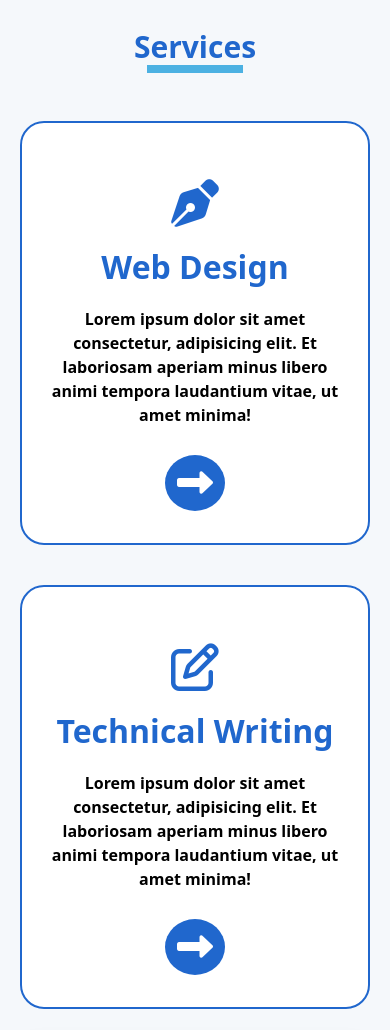
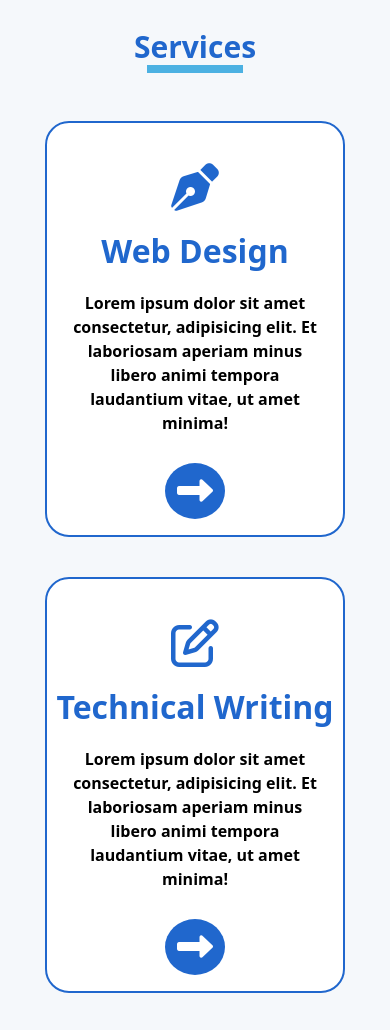
Before and after one commit to overdose-dev/my-portfolio, a website: page index.html in a window 390 px wide. Shown: the part 1180-2210 px from the top of the page. Drawn offline with nearby package versions, Linux system fonts and the light colour scheme.

Commit message:
reduced the width of the service card on mobile so it doesn't look clustered

```diff
--- a/index.html
+++ b/index.html
@@ -26,7 +26,7 @@
       rel="stylesheet"
       href="https://cdnjs.cloudflare.com/ajax/libs/font-awesome/6.4.2/css/all.min.css"
     />
-    <!-- <script src="https://cdn.tailwindcss.com"></script> -->
+    <script src="https://cdn.tailwindcss.com"></script>
     <link href="./dist/output.css" rel="stylesheet" />
     <style>
       #hero-section::before,
@@ -239,7 +239,7 @@
       >
         <div
           id="service-card"
-          class="bg-white flex flex-col w-[350px] lg:py-4 py-8 px-4 rounded-3xl border-2 border-solid border-primary text-primary transition duration-300 hover:scale-105"
+          class=" bg-white flex flex-col lg:w-[350px] w-[300px] lg:py-5 py-4 px-2 rounded-3xl border-2 border-solid border-primary text-primary transition duration-300 hover:scale-105"
         >
           <i class="fa-solid fa-pen-nib mx-0 text-5xl mt-6"></i>
           <span id="service-title" class="font-semibold my-4 mx-0 text-[32px]"
@@ -261,7 +261,7 @@
         </div>
         <div
           id="service-card"
-          class="bg-white flex flex-col w-[350px] lg:py-4 py-8 px-4 rounded-3xl border-2 border-solid border-primary text-primary transition duration-300 hover:scale-105"
+          class="bg-white flex flex-col lg:w-[350px] w-[300px] lg:py-5 py-4 px-2 rounded-3xl border-2 border-solid border-primary text-primary transition duration-300 hover:scale-105"
         >
           <i class="fa-regular fa-pen-to-square mx-0 text-5xl mt-6"></i>
           <span id="service-title" class="font-semibold my-4 mx-0 text-[32px]"
@@ -283,7 +283,7 @@
         </div>
         <div
           id="service-card"
-          class="bg-white flex flex-col w-[350px] lg:py-4 py-8 px-4 rounded-3xl border-2 border-solid border-primary text-primary transition duration-300 hover:scale-105"
+          class="bg-white flex flex-col lg:w-[350px] w-[300px] lg:py-5 py-4 px-2 rounded-3xl border-2 border-solid border-primary text-primary transition duration-300 hover:scale-105"
         >
           <i class="fa-solid fa-code mx-0 text-5xl mt-6"></i>
           <span
```
Also changed, not shown: dist/output.css.
